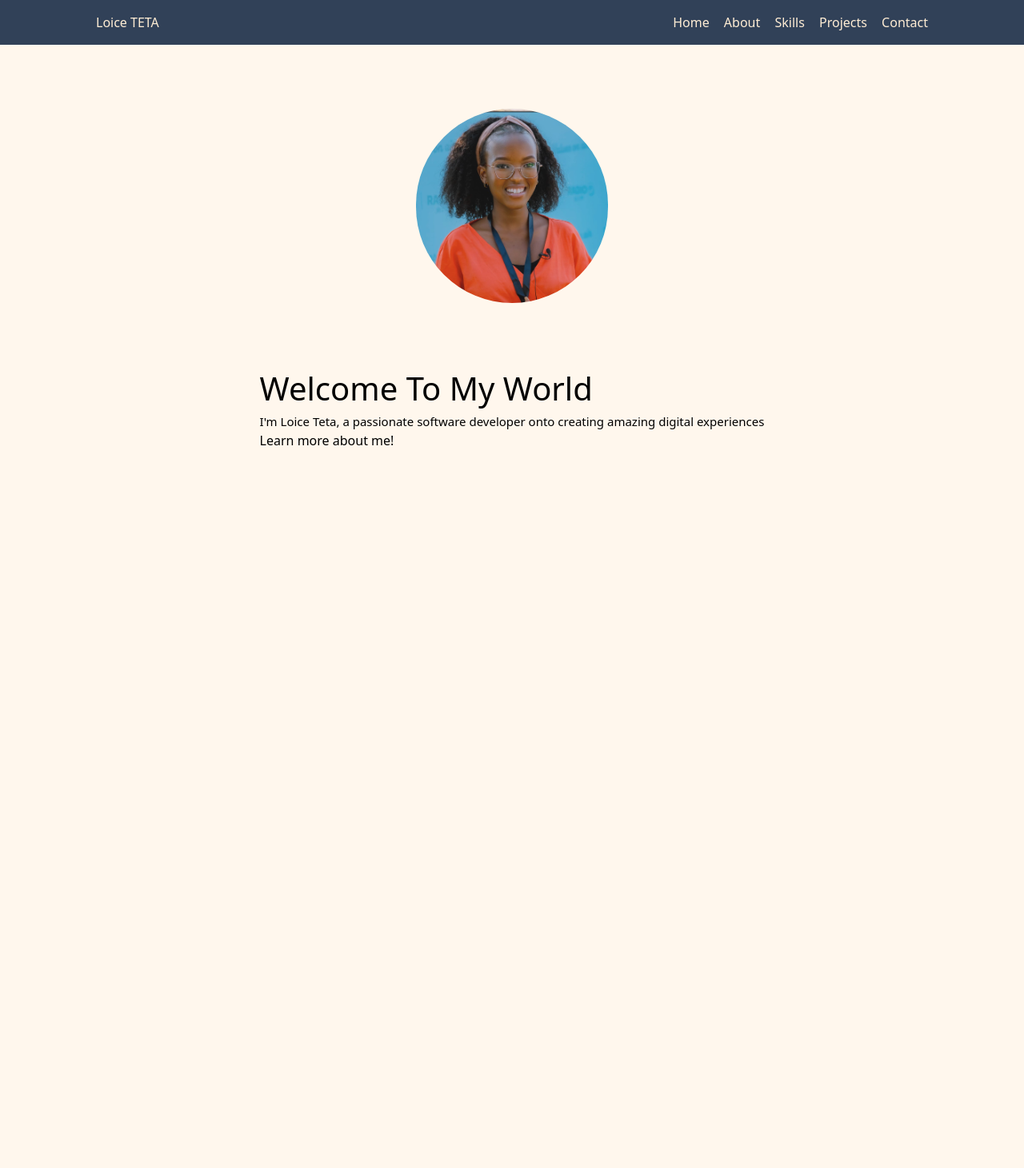
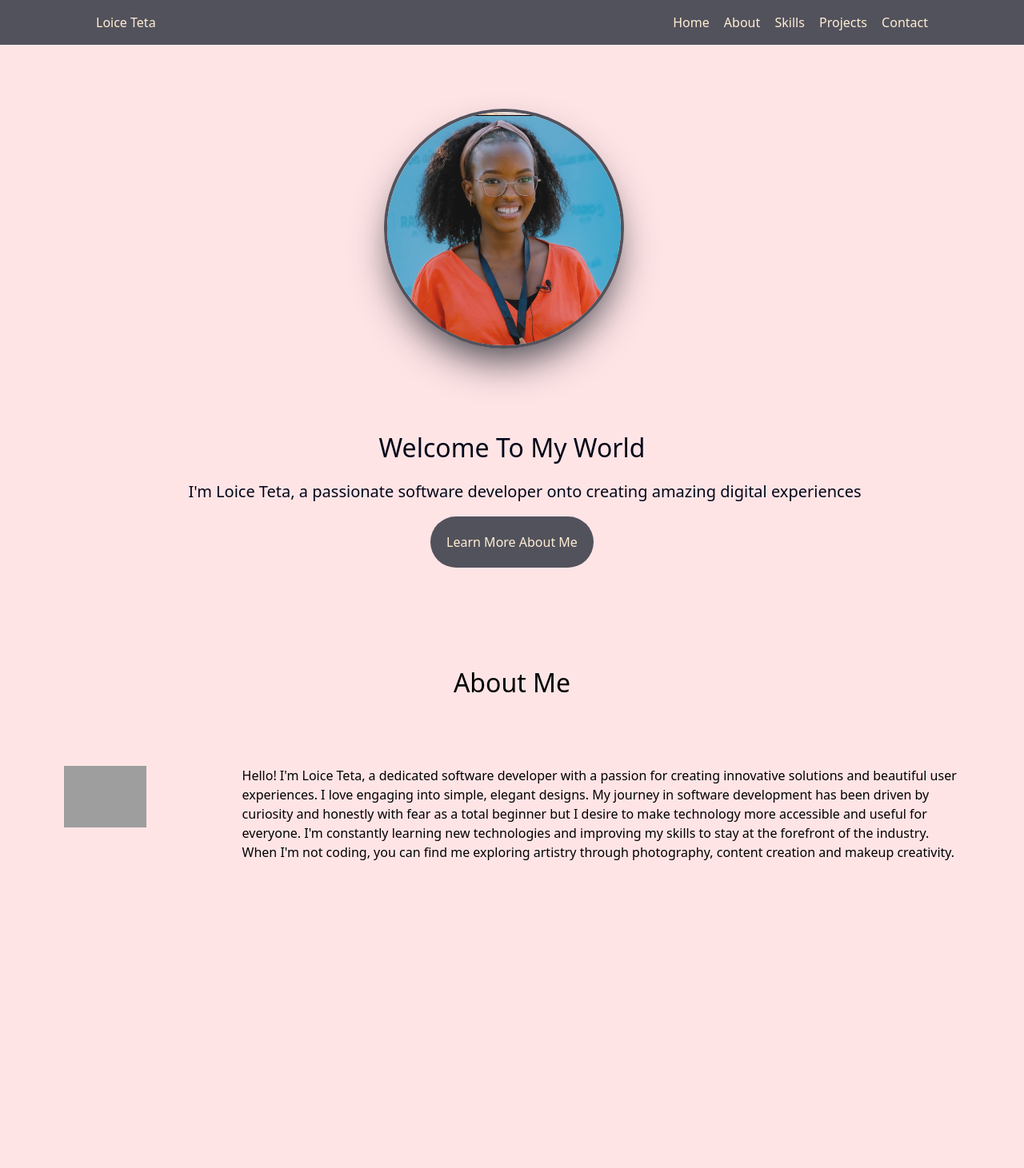
Before and after one commit to Loicet/Loice-Portfolio, a plain HTML site: page index.html in a window 1280 px wide. Shown: the top 1461 px of the page at 80% size. Before the commit the page ends 800 px from the top, so only its background shows below. Drawn offline with nearby package versions, Linux system fonts and the light colour scheme; grey boxes are pictures that could not be loaded.

Commit message:
progress

```diff
--- a/index.html
+++ b/index.html
@@ -4,39 +4,75 @@
 <head>
     <meta charset="UTF-8">
     <meta name="viewport" content="width=device-width, initial-scale=1.0">
-    <link rel="icon" href="./image.png" type="image/x-icon">
+    <link rel="icon" href="./image1.png" type="image/x-icon">
     <script src="https://cdn.jsdelivr.net/npm/@tailwindcss/browser@4"></script>
     <title>Loice's Portfolio</title>
 </head>
 
-<body class="bg-orange-50 ">
-    <header class="flex justify-between bg-slate-700 md:px-30 md:py-4 px-4 py-4 text-orange-100">
+<body class="bg-rose-100 ">
+    <header class="flex justify-between bg-zinc-600 md:px-30 md:py-4 px-4 py-4 text-orange-100">
         <div>
-            Loice TETA
+            Loice Teta
         </div>
         <nav class="md:space-x-3.5">
             <a href="#Home" class="hover:text-sky-700">Home</a>
-            <a href="#About" class="">About</a>
-            <a href="#Skills">Skills</a>
-            <a href="#Projects">Projects</a>
-            <a href="#Contact">Contact</a>
+            <a href="#About" class="hover:text-sky-700">About</a>
+            <a href="#Skills" class="hover:text-sky-700">Skills</a>
+            <a href="#Projects" class="hover:text-sky-700">Projects</a>
+            <a href="#Contact" class="hover:text-sky-700">Contact</a>
         </nav>
     </header>
     <main>
         <section id="Home" class=" flex flex-col mt-20 items-center justify-center">
-            <div class="h-60 w-60 mb-20">
-              <img src="./profile.png" alt="Loice's profile pic" class="rounded-full">
+            <div class="h-80 w-80 md:mb-20 ">
+                <img src="./profile.png" alt="Loice's profile pic"
+                    class="rounded-full h-[300px] w-[300px] object-fit border-4 border-zinc-600 shadow-2xl shadow-zinc-700">
             </div>
 
-            <div class="">
-            <h1 class="text-[40px]"> Welcome To My World</h1>
-            <p class="text-[15px]">I'm Loice Teta, a passionate software developer onto creating amazing digital experiences</p>
-            <button>Learn more about me!</button>
+            <div class=" text-slate-950 flex flex-col items-center justify-center">
+                <h1 class=" text-[32px]"> Welcome To My World</h1>
+                <p class="text-[20px] md:py-4 px-4 indent-8 ">I'm Loice Teta, a passionate software developer onto
+                    creating amazing digital experiences</p>
+                <div class="flex justify-center text-slate-950">
+                    <button class=" bg-zinc-600 text-orange-100 p-5 rounded-full center "> <a href="#About"
+                            class="hover:text-sky-700 hover:bg-orange-100">Learn More About Me</a> </button>
+                </div>
             </div>
 
         </section>
 
-        <section id="About">
+        <!-- About Section -->
+        <section id="About" class=" px-20 py-30 ">
+            <div class="flex justify-center">
+                <h1 class="text-[32px]">About Me</h1>
+            </div>
+            <div class="flex mt-20 space-x-30">
+                <div class="h-[500px] w-[500px] ">
+                    <img src="image.png" alt="About Image" class=img src="./image.png" alt="About Loice"
+                        class="w-full h-full object-cover transition-transform duration-500 rounded-xl hover:scale-105" />
+
+                </div>
+
+
+                <div>
+                    <p class="text-[16px]">Hello! I'm Loice Teta, a dedicated software developer with
+                        a passion for creating innovative solutions and beautiful user experiences. I love engaging into
+                        simple, elegant designs.
+
+                        My journey in software development has been driven by curiosity and honestly with fear as a
+                        total
+                        beginner but I desire to make technology more accessible and useful for everyone. I'm constantly
+                        learning new technologies and improving my skills to stay at the forefront of the industry.
+
+                        When I'm not coding, you can find me exploring artistry through photography, content creation
+                        and
+                        makeup creativity.</p>
+
+                </div>
+
+            </div>
+
+
 
         </section>
 
@@ -44,11 +80,17 @@
 
         </section>
 
-        <section id="Projects">
+        <section id="Projects" class="px-20 py-30 ">
+            <div class="flex justify-center">
+                <h1 class="text-[32px]">My Projects</h1>
+
+            </div>
 
         </section>
 
-        <section id="Contact">
+        <section id="Contact" class="px-20 py-30 ">
+            <div class="flex justify-center">
+                <h1 class="text-[32px]">Contact</h1>
 
         </section>
     </main>
```
Also changed, not shown: image1.png (added), 1 other file.
